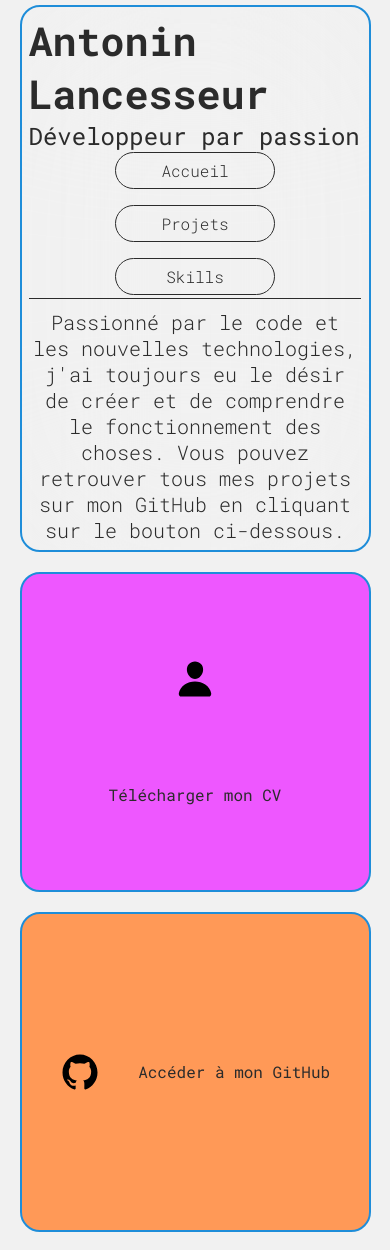
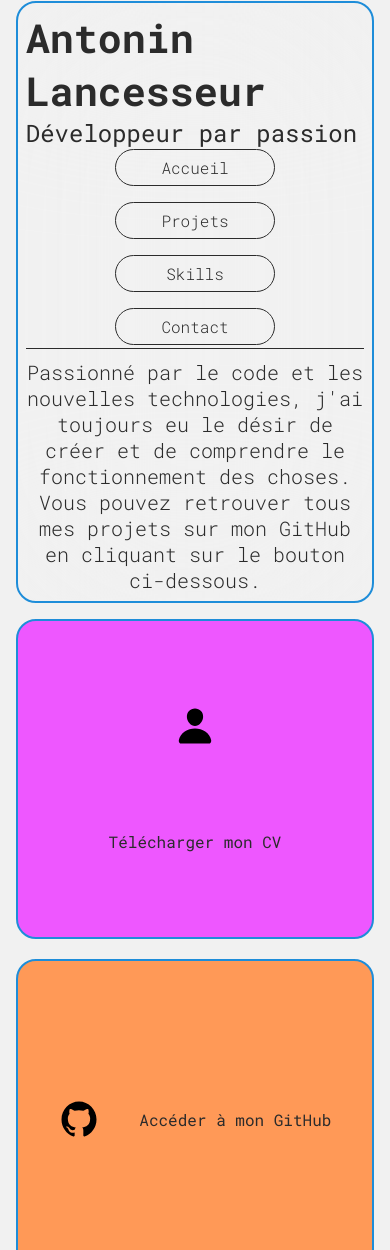
Before and after one commit to XP48/portfolio, a plain HTML site: page index.html in a window 390 px wide. Shown: the part 15-1265 px from the top of the page. Drawn offline with Linux system fonts and the light colour scheme.

Commit message:
ajout des liens et amelioration du responsive

```diff
--- a/css/style.css
+++ b/css/style.css
@@ -88,7 +88,7 @@ body {
     flex-direction: column;
     transition-duration: .7s;
     text-align: center;
-    height: 20rem;
+    min-height: 20rem;
 }
 
 .case a {
@@ -119,7 +119,7 @@ body {
     grid-template-columns: repeat(auto-fit, minmax(300px, 1fr));
     grid-template-rows: repeat(auto-fit, minmax(200px, 1fr));
     grid-gap: 20px;
-    margin: 5%;
+    margin: 1rem;
 }
 
 .accueil {
@@ -129,7 +129,8 @@ body {
     padding: 2%;
     z-index: 1;
     backdrop-filter: blur(100px);
-    grid-column: 1 / -1;
+    margin: 1rem;
+    display: grid;
 }
 
 .cv {
@@ -138,6 +139,7 @@ body {
 
 .github {
     background-color: #ff9957;
+    grid-column: span 2;
 }
 
 .github a {
@@ -153,6 +155,7 @@ body {
 }
 
 .generate {
+    grid-row: span 2;
     background-color: var(--bleu);
     flex-direction: column;
     font-size: 20px;
@@ -190,6 +193,7 @@ header nav {
     align-items: center;
     grid-template-columns: repeat(auto-fit, minmax(200px, 1fr));
     grid-gap: 1rem;
+    grid-column: span 2;
 }
 
 header nav div {
@@ -280,3 +284,15 @@ header nav a:active {
 .reveal-4 {
     transition-delay: .4s;
 }
+
+/* Responsive */
+@media screen and (max-width: 700px) {
+    .github {
+        grid-column: span 1;
+    }
+}
+@media (min-width: 700px) and (max-width: 971px) {
+    .cv {
+        grid-column: span 2;
+    }
+}
--- a/index.html
+++ b/index.html
@@ -8,7 +8,6 @@
 </head>
 <body id="top">
      <!-- Page -->
-    <div class="bento reveal">
      <div class="accueil reveal">
          <header>
              <div class="titre reveal-1">
@@ -25,12 +24,16 @@
                  <div class="link">
                      <a href="#top" class="reveal-4"><p class="roboto-mono-s">Skills</p></a>
                  </div>
+                 <div class="link">
+                    <a href="#top" class="reveal-5"><p class="roboto-mono-s">Contact</p></a>
+                </div>
              </nav>
          </header>
          <h3 class="description roboto-mono-s reveal-2">Passionné par le code et les nouvelles technologies, j'ai toujours eu le désir de créer et de comprendre le fonctionnement des choses. Vous pouvez retrouver tous mes projets sur mon GitHub en cliquant sur le bouton ci-dessous.</h3>
      </div>
+    <div class="bento reveal">
         <div class="case cv link reveal-1">
-            <a href="" target="_blank">
+            <a href="./src/pdf/CV_LinkedIn_Antonin_Lancesseur.pdf" target="_blank">
                 <img src="./src/img/person.svg" alt="logo personne">
                 <p class="roboto-mono-normal">Télécharger mon CV</p>
             </a>
```
Lines whose indentation alone changed are shown as unchanged.
